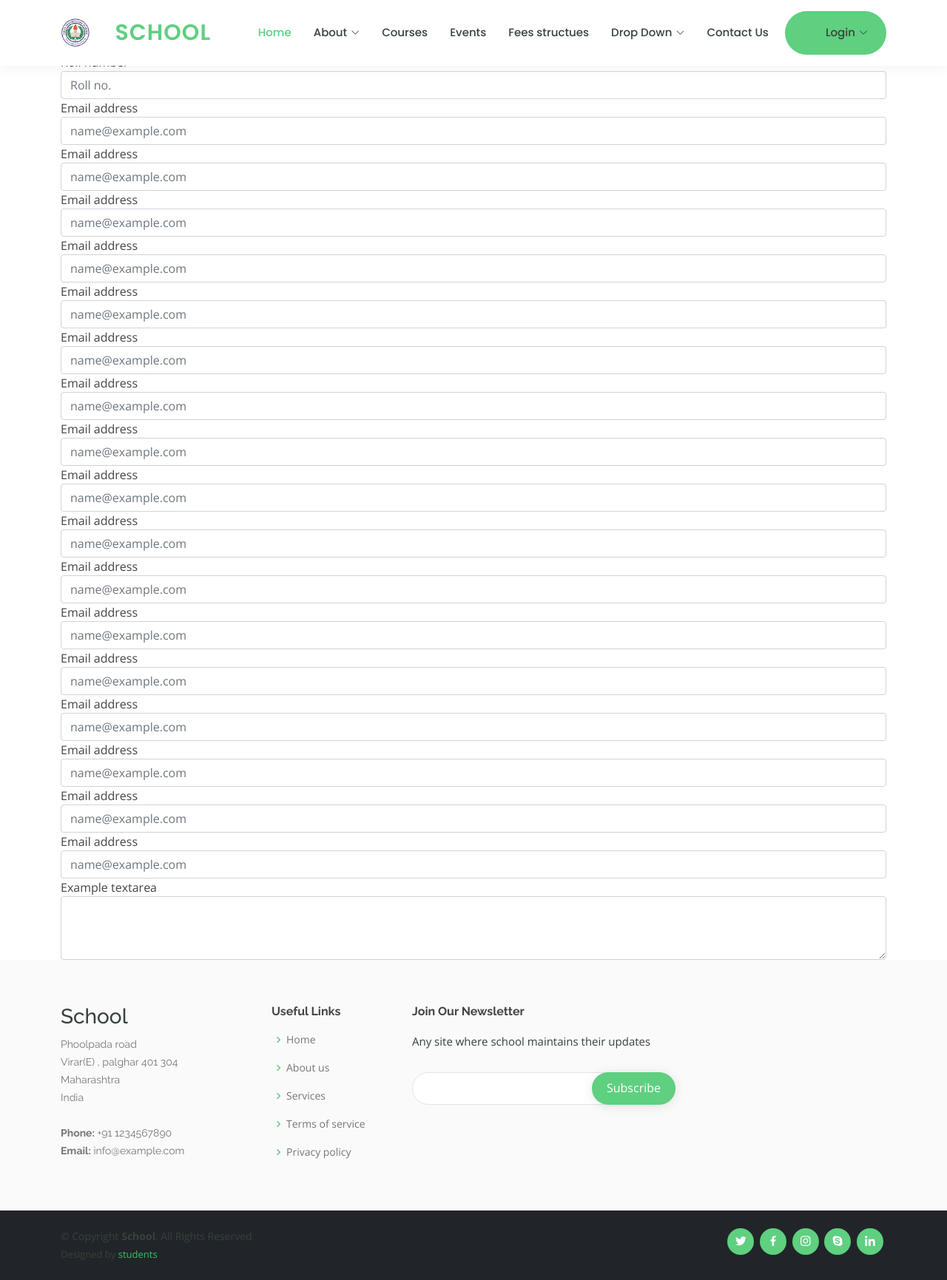
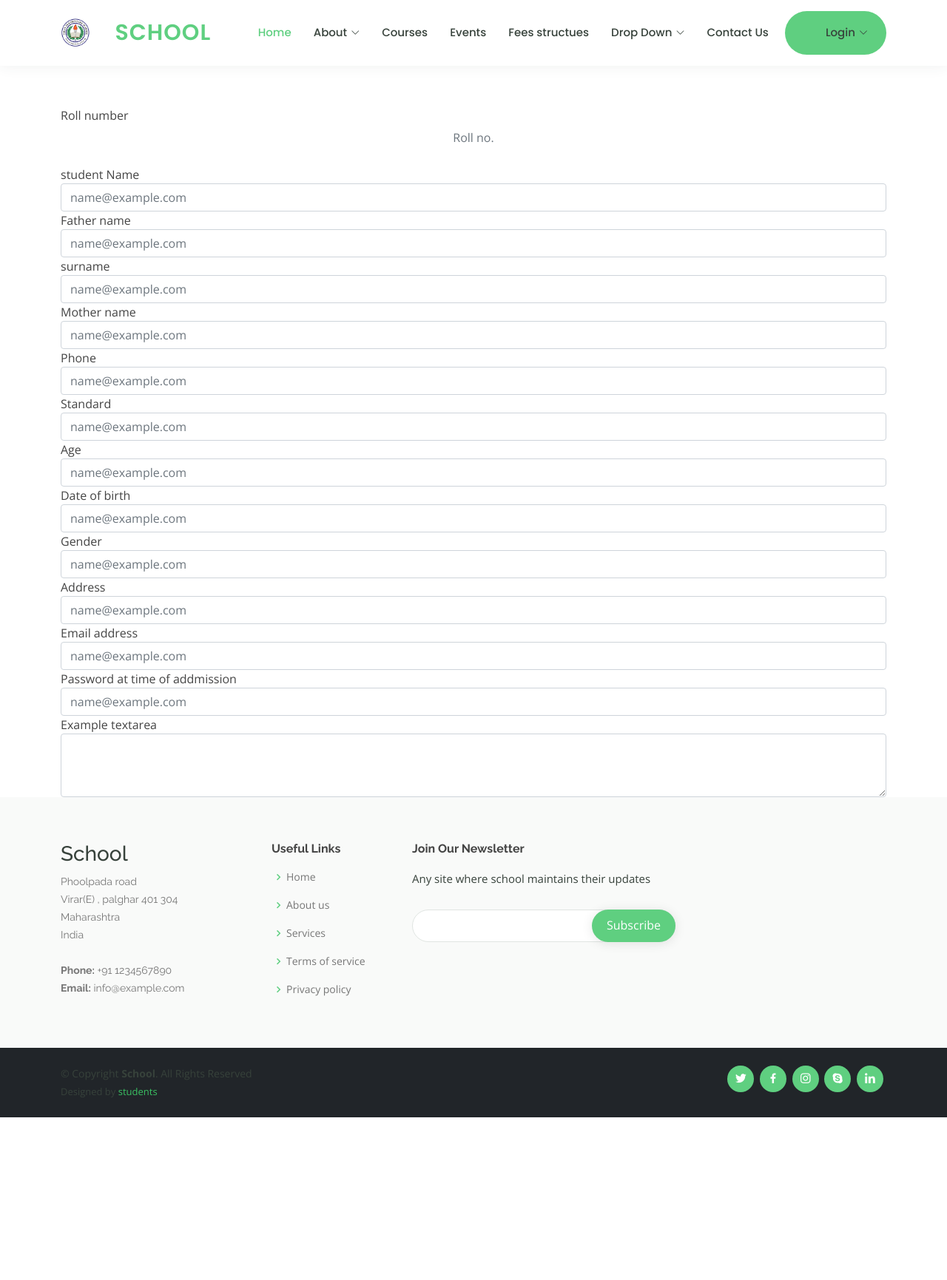
Before and after one commit to Teknath-jha/DigitalIndia, a Django app: template school/templates/register.html in a window 1280 px wide. Shown: the whole page at 74% size. After the commit the page ends 1511 px from the top, so only its background shows below. Run offline with Django 3.2, Linux system fonts and the light colour scheme; the template is opened without the code that fills it, so the values that code supplies are empty; some libraries are stand-ins or nearby versions.

Commit message:
register

```diff
--- a/school/templates/register.html
+++ b/school/templates/register.html
@@ -5,15 +5,55 @@
 <br>
 <br>
 <br>
+<br>
+<br>
+<br>
 <div class="container">
 
 <form>
+{% csrf_token %}
     <div class="form-group">
-      <label for="exampleFormControlInput1">Roll number </label>
-      <input type="text" class="form-control" id="roll" placeholder="Roll no.">
+      <label for="exampleFormControlInput1"  >Roll number </label>
+      <input type="text" class="form-control" style="text-align: center;border: 0ch;margin-bottom: 20px;" id="rollName" name="rollName" placeholder="Roll no.">
     </div>
     <div class="form-group">
-      <label for="exampleFormControlInput1">Email address</label>
+      <label for="exampleFormControlInput1">student Name </label>
+      <input type="email" class="form-control" id="exampleFormControlInput1" placeholder="name@example.com">
+    </div>
+    <div class="form-group">
+      <label for="exampleFormControlInput1">Father name</label>
+      <input type="email" class="form-control" id="exampleFormControlInput1" placeholder="name@example.com">
+    </div>
+    <div class="form-group">
+      <label for="exampleFormControlInput1">surname</label>
+      <input type="email" class="form-control" id="exampleFormControlInput1" placeholder="name@example.com">
+    </div>
+    <div class="form-group">
+      <label for="exampleFormControlInput1">Mother name</label>
+      <input type="email" class="form-control" id="exampleFormControlInput1" placeholder="name@example.com">
+    </div>
+    <div class="form-group">
+      <label for="exampleFormControlInput1">Phone</label>
+      <input type="email" class="form-control" id="exampleFormControlInput1" placeholder="name@example.com">
+    </div>
+    <div class="form-group">
+      <label for="exampleFormControlInput1">Standard </label>
+      <input type="email" class="form-control" id="exampleFormControlInput1" placeholder="name@example.com">
+    </div>
+    <div class="form-group">
+      <label for="exampleFormControlInput1">Age</label>
+      <input type="email" class="form-control" id="exampleFormControlInput1" placeholder="name@example.com">
+    </div>
+    <div class="form-group">
+      <label for="exampleFormControlInput1">Date of birth </label>
+      <input type="email" class="form-control" id="exampleFormControlInput1" placeholder="name@example.com">
+    </div>
+    <div class="form-group">
+      <label for="exampleFormControlInput1">Gender</label>
+      <input type="email" class="form-control" id="exampleFormControlInput1" placeholder="name@example.com">
+    </div>
+    <div class="form-group">
+      <label for="exampleFormControlInput1">Address</label>
       <input type="email" class="form-control" id="exampleFormControlInput1" placeholder="name@example.com">
     </div>
     <div class="form-group">
@@ -21,65 +61,10 @@
       <input type="email" class="form-control" id="exampleFormControlInput1" placeholder="name@example.com">
     </div>
     <div class="form-group">
-      <label for="exampleFormControlInput1">Email address</label>
+      <label for="exampleFormControlInput1">Password at time of addmission </label>
       <input type="email" class="form-control" id="exampleFormControlInput1" placeholder="name@example.com">
     </div>
-    <div class="form-group">
-      <label for="exampleFormControlInput1">Email address</label>
-      <input type="email" class="form-control" id="exampleFormControlInput1" placeholder="name@example.com">
-    </div>
-    <div class="form-group">
-      <label for="exampleFormControlInput1">Email address</label>
-      <input type="email" class="form-control" id="exampleFormControlInput1" placeholder="name@example.com">
-    </div>
-    <div class="form-group">
-      <label for="exampleFormControlInput1">Email address</label>
-      <input type="email" class="form-control" id="exampleFormControlInput1" placeholder="name@example.com">
-    </div>
-    <div class="form-group">
-      <label for="exampleFormControlInput1">Email address</label>
-      <input type="email" class="form-control" id="exampleFormControlInput1" placeholder="name@example.com">
-    </div>
-    <div class="form-group">
-      <label for="exampleFormControlInput1">Email address</label>
-      <input type="email" class="form-control" id="exampleFormControlInput1" placeholder="name@example.com">
-    </div>
-    <div class="form-group">
-      <label for="exampleFormControlInput1">Email address</label>
-      <input type="email" class="form-control" id="exampleFormControlInput1" placeholder="name@example.com">
-    </div>
-    <div class="form-group">
-      <label for="exampleFormControlInput1">Email address</label>
-      <input type="email" class="form-control" id="exampleFormControlInput1" placeholder="name@example.com">
-    </div>
-    <div class="form-group">
-      <label for="exampleFormControlInput1">Email address</label>
-      <input type="email" class="form-control" id="exampleFormControlInput1" placeholder="name@example.com">
-    </div>
-    <div class="form-group">
-      <label for="exampleFormControlInput1">Email address</label>
-      <input type="email" class="form-control" id="exampleFormControlInput1" placeholder="name@example.com">
-    </div>
-    <div class="form-group">
-      <label for="exampleFormControlInput1">Email address</label>
-      <input type="email" class="form-control" id="exampleFormControlInput1" placeholder="name@example.com">
-    </div>
-    <div class="form-group">
-      <label for="exampleFormControlInput1">Email address</label>
-      <input type="email" class="form-control" id="exampleFormControlInput1" placeholder="name@example.com">
-    </div>
-    <div class="form-group">
-      <label for="exampleFormControlInput1">Email address</label>
-      <input type="email" class="form-control" id="exampleFormControlInput1" placeholder="name@example.com">
-    </div>
-    <div class="form-group">
-      <label for="exampleFormControlInput1">Email address</label>
-      <input type="email" class="form-control" id="exampleFormControlInput1" placeholder="name@example.com">
-    </div>
-    <div class="form-group">
-      <label for="exampleFormControlInput1">Email address</label>
-      <input type="email" class="form-control" id="exampleFormControlInput1" placeholder="name@example.com">
-    </div>
+
     <div class="form-group">
       <label for="exampleFormControlTextarea1">Example textarea</label>
       <textarea class="form-control" id="exampleFormControlTextarea1" rows="3"></textarea>
```
Also changed, not shown: school/db.sqlite3.
